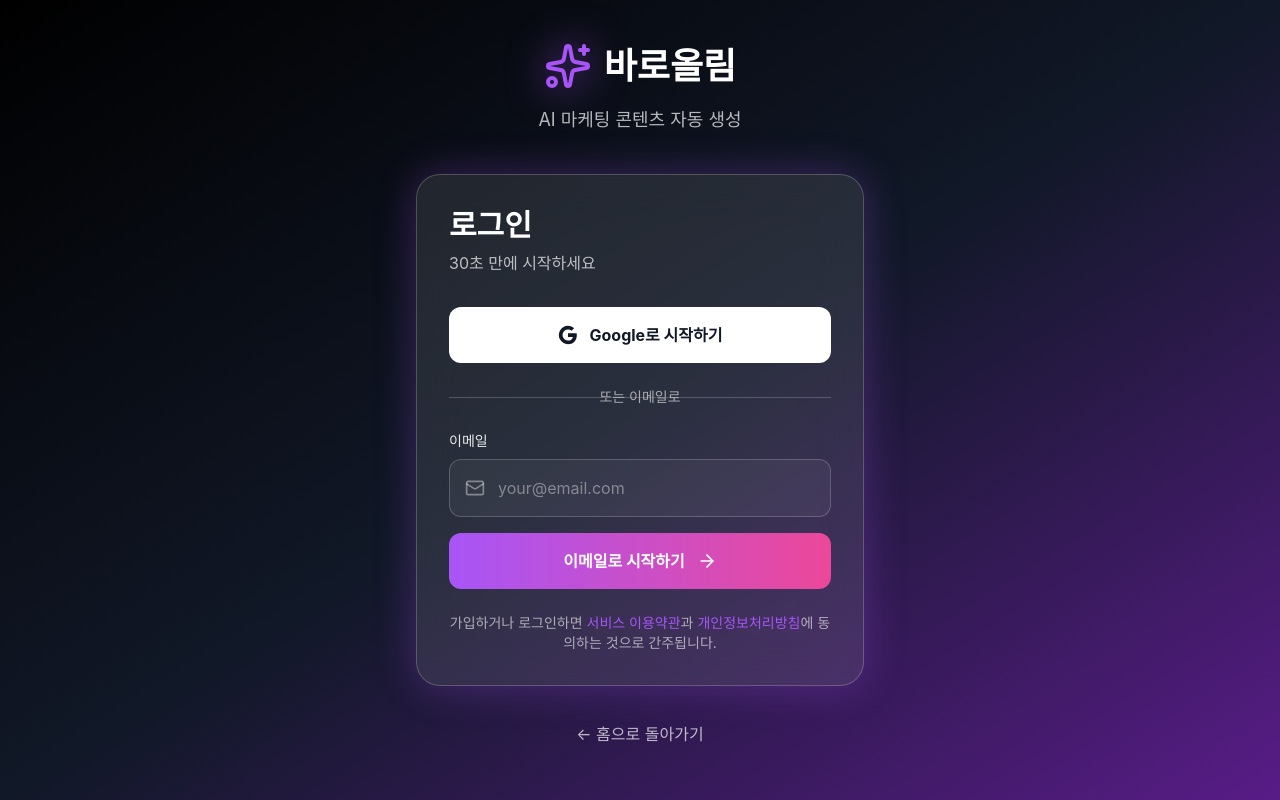
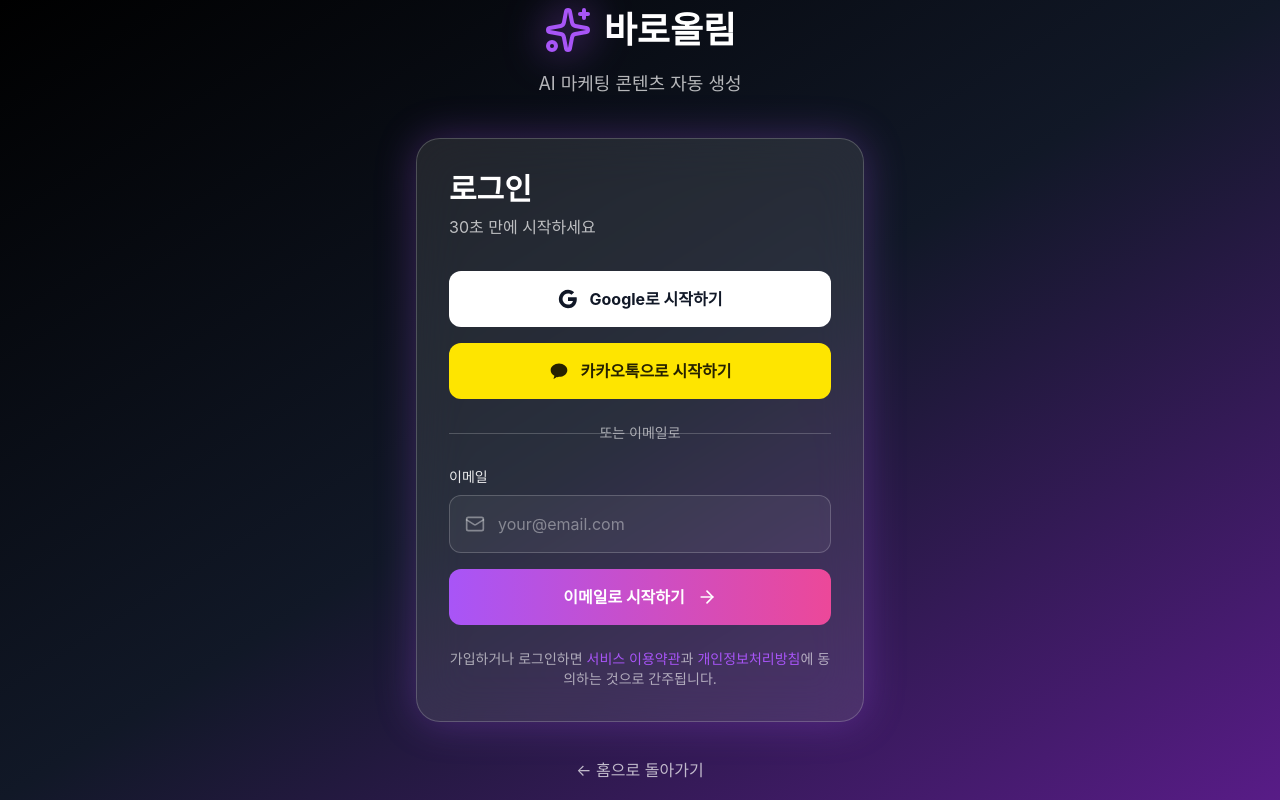
Before and after one commit to khandus7712-gif/baroolimcursor, a Next.js app: page /login in a window 1280 px wide. Built offline with nearby package versions, Linux system fonts and the light colour scheme; a web font is replaced by a local one.

Commit message:
feat: Google & Kakao OAuth 로그인 시스템 완성
- Google OAuth 로그인 추가
- Kakao OAuth 로그인 추가
- 로그인 페이지에 Google & 카카오 버튼 UI 구현
- 환경 변수 가이드 문서 작성 (OAUTH_SETUP_COMPLETE.md, ENV_SETUP.md)
- .env.example 파일 추가

```diff
--- a/app/login/page.tsx
+++ b/app/login/page.tsx
@@ -46,6 +46,11 @@
   const handleGoogleSignIn = async () => {
     setIsLoading(true);
     await signIn('google', { callbackUrl });
+  };
+
+  const handleKakaoSignIn = async () => {
+    setIsLoading(true);
+    await signIn('kakao', { callbackUrl });
   };
 
   return (
@@ -100,6 +105,21 @@
               />
             </svg>
             Google로 시작하기
+          </button>
+
+          {/* Kakao 로그인 */}
+          <button
+            onClick={handleKakaoSignIn}
+            disabled={isLoading}
+            className="w-full flex items-center justify-center gap-3 bg-[#FEE500] text-[#000000]/85 px-6 py-4 rounded-xl font-bold hover:bg-[#FDD835] transition-all disabled:opacity-50 disabled:cursor-not-allowed mb-4"
+          >
+            <svg className="w-5 h-5" viewBox="0 0 24 24">
+              <path
+                fill="currentColor"
+                d="M12 3C6.5 3 2 6.58 2 11c0 2.78 1.78 5.22 4.47 6.65-.2.7-.8 2.99-.92 3.46-.13.54.2.53.42.39.17-.11 2.75-1.85 3.18-2.19C10.38 19.63 11.18 19 12 19c5.5 0 10-3.58 10-8s-4.5-8-10-8z"
+              />
+            </svg>
+            카카오톡으로 시작하기
           </button>
 
           {/* 구분선 */}
--- a/lib/auth.ts
+++ b/lib/auth.ts
@@ -5,6 +5,7 @@
 import { NextAuthOptions } from 'next-auth';
 import { PrismaAdapter } from '@next-auth/prisma-adapter';
 import GoogleProvider from 'next-auth/providers/google';
+import KakaoProvider from 'next-auth/providers/kakao';
 import CredentialsProvider from 'next-auth/providers/credentials';
 import { prisma } from './prisma';
 
@@ -15,6 +16,11 @@
     GoogleProvider({
       clientId: process.env.GOOGLE_CLIENT_ID || '',
       clientSecret: process.env.GOOGLE_CLIENT_SECRET || '',
+    }),
+    // Kakao OAuth
+    KakaoProvider({
+      clientId: process.env.KAKAO_CLIENT_ID || '',
+      clientSecret: process.env.KAKAO_CLIENT_SECRET || '',
     }),
     // 이메일/비밀번호 로그인 (간단한 버전)
     CredentialsProvider({
```
Also changed, not shown: 2 other files (tests, documents, lock files or other folders).
